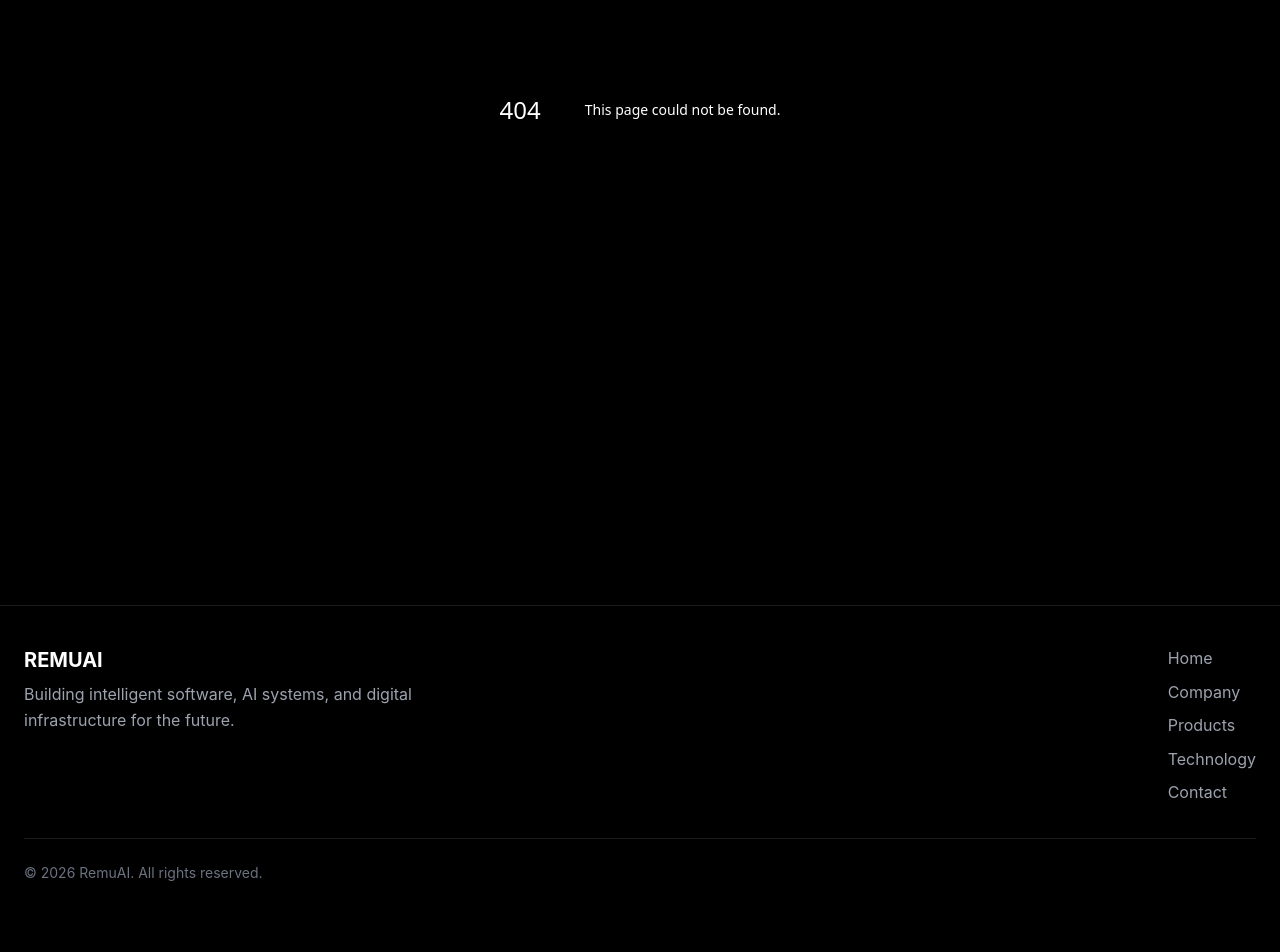
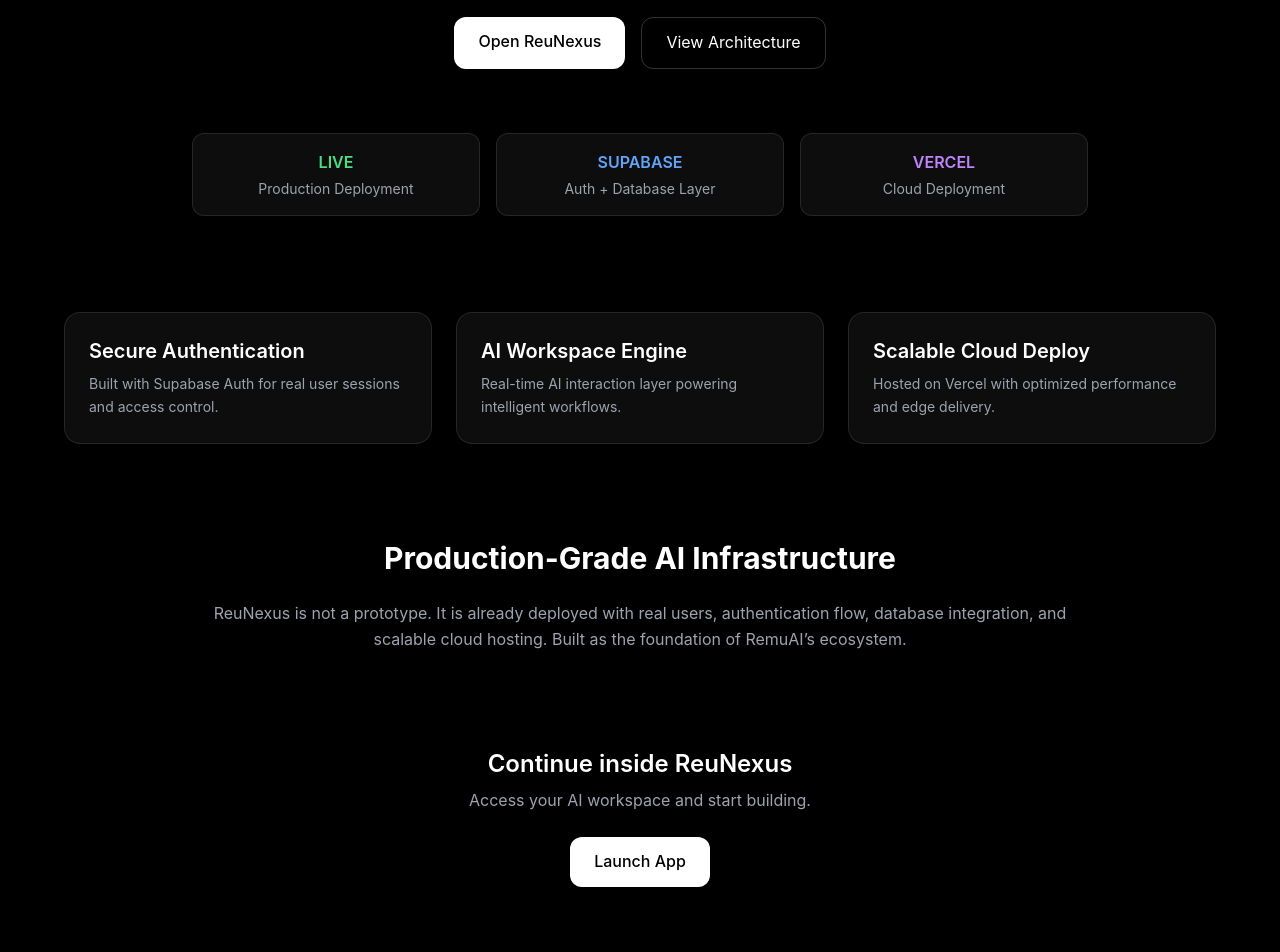
Before and after one commit to Redoz001/RemuAI, a Next.js app: page /products in a window 1280 px wide. Before the commit this address had no page. Shown: the part 360-1312 px from the top of the page. Before the commit the page ends 1283 px from the top, so only its background shows below. Built offline with nearby package versions, Linux system fonts and the light colour scheme.

Commit message:
fix: layout + routing + tech page upgrade

```diff
--- /dev/null
+++ b/app/products/page.tsx
@@ -0,0 +1,129 @@
+import Link from "next/link";
+
+export default function ProductsPage() {
+  return (
+    <div className="min-h-screen bg-black text-white px-6 py-20">
+
+      {/* HERO */}
+      <div className="max-w-4xl mx-auto text-center">
+        <p className="text-sm text-green-400 tracking-widest uppercase">
+          Live Product
+        </p>
+
+        <h1 className="text-5xl md:text-7xl font-bold mt-4">
+          ReuNexus
+        </h1>
+
+        <p className="text-gray-400 mt-6 text-lg md:text-xl leading-relaxed">
+          A production-ready AI workspace already deployed with authentication,
+          cloud infrastructure, and real-time AI capabilities.
+        </p>
+
+        <div className="mt-10 flex justify-center gap-4 flex-wrap">
+
+          {/* MAIN APP ENTRY */}
+          <Link
+            href="/login"
+            className="bg-white text-black px-6 py-3 rounded-xl font-medium hover:bg-gray-200 transition"
+          >
+            Open ReuNexus
+          </Link>
+
+          <Link
+            href="/technology"
+            className="border border-white/20 px-6 py-3 rounded-xl hover:border-violet-500/50 hover:bg-violet-500/10 transition"
+          >
+            View Architecture
+          </Link>
+
+        </div>
+      </div>
+
+      {/* STATUS STRIP */}
+      <div className="max-w-4xl mx-auto mt-16 grid grid-cols-1 md:grid-cols-3 gap-4 text-center">
+
+        <div className="p-4 border border-white/10 rounded-xl bg-white/5">
+          <p className="text-green-400 font-semibold">LIVE</p>
+          <p className="text-gray-400 text-sm mt-1">Production Deployment</p>
+        </div>
+
+        <div className="p-4 border border-white/10 rounded-xl bg-white/5">
+          <p className="text-blue-400 font-semibold">SUPABASE</p>
+          <p className="text-gray-400 text-sm mt-1">Auth + Database Layer</p>
+        </div>
+
+        <div className="p-4 border border-white/10 rounded-xl bg-white/5">
+          <p className="text-purple-400 font-semibold">VERCEL</p>
+          <p className="text-gray-400 text-sm mt-1">Cloud Deployment</p>
+        </div>
+
+      </div>
+
+      {/* FEATURES */}
+      <div className="max-w-6xl mx-auto mt-24 grid md:grid-cols-3 gap-6">
+
+        {[
+          {
+            title: "Secure Authentication",
+            desc: "Built with Supabase Auth for real user sessions and access control.",
+          },
+          {
+            title: "AI Workspace Engine",
+            desc: "Real-time AI interaction layer powering intelligent workflows.",
+          },
+          {
+            title: "Scalable Cloud Deploy",
+            desc: "Hosted on Vercel with optimized performance and edge delivery.",
+          },
+        ].map((f, i) => (
+          <div
+            key={i}
+            className="p-6 rounded-2xl border border-white/10 bg-white/5 hover:bg-white/10 transition"
+          >
+            <h3 className="text-xl font-semibold">{f.title}</h3>
+            <p className="text-gray-400 mt-2 text-sm leading-relaxed">
+              {f.desc}
+            </p>
+          </div>
+        ))}
+
+      </div>
+
+      {/* TECH TRUST SECTION */}
+      <div className="max-w-4xl mx-auto mt-24 text-center">
+
+        <h2 className="text-3xl font-bold">
+          Production-Grade AI Infrastructure
+        </h2>
+
+        <p className="text-gray-400 mt-6 leading-relaxed">
+          ReuNexus is not a prototype. It is already deployed with real users,
+          authentication flow, database integration, and scalable cloud hosting.
+          Built as the foundation of RemuAI’s ecosystem.
+        </p>
+
+      </div>
+
+      {/* CTA */}
+      <div className="max-w-4xl mx-auto mt-24 text-center">
+
+        <h3 className="text-2xl font-semibold">
+          Continue inside ReuNexus
+        </h3>
+
+        <p className="text-gray-400 mt-2">
+          Access your AI workspace and start building.
+        </p>
+
+        <Link
+          href="/login"
+          className="inline-block mt-6 bg-white text-black px-6 py-3 rounded-xl font-medium hover:bg-gray-200 transition"
+        >
+          Launch App
+        </Link>
+
+      </div>
+
+    </div>
+  );
+}
```
